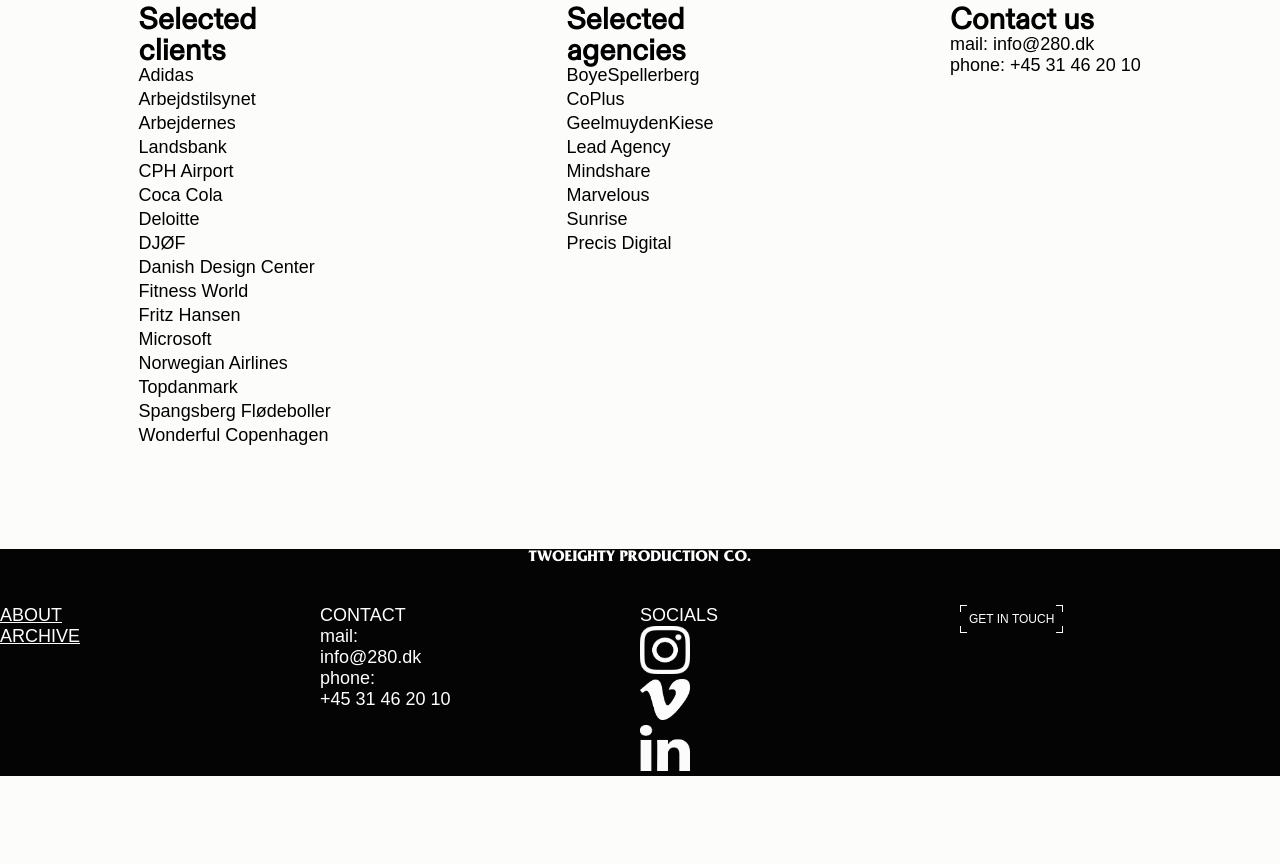
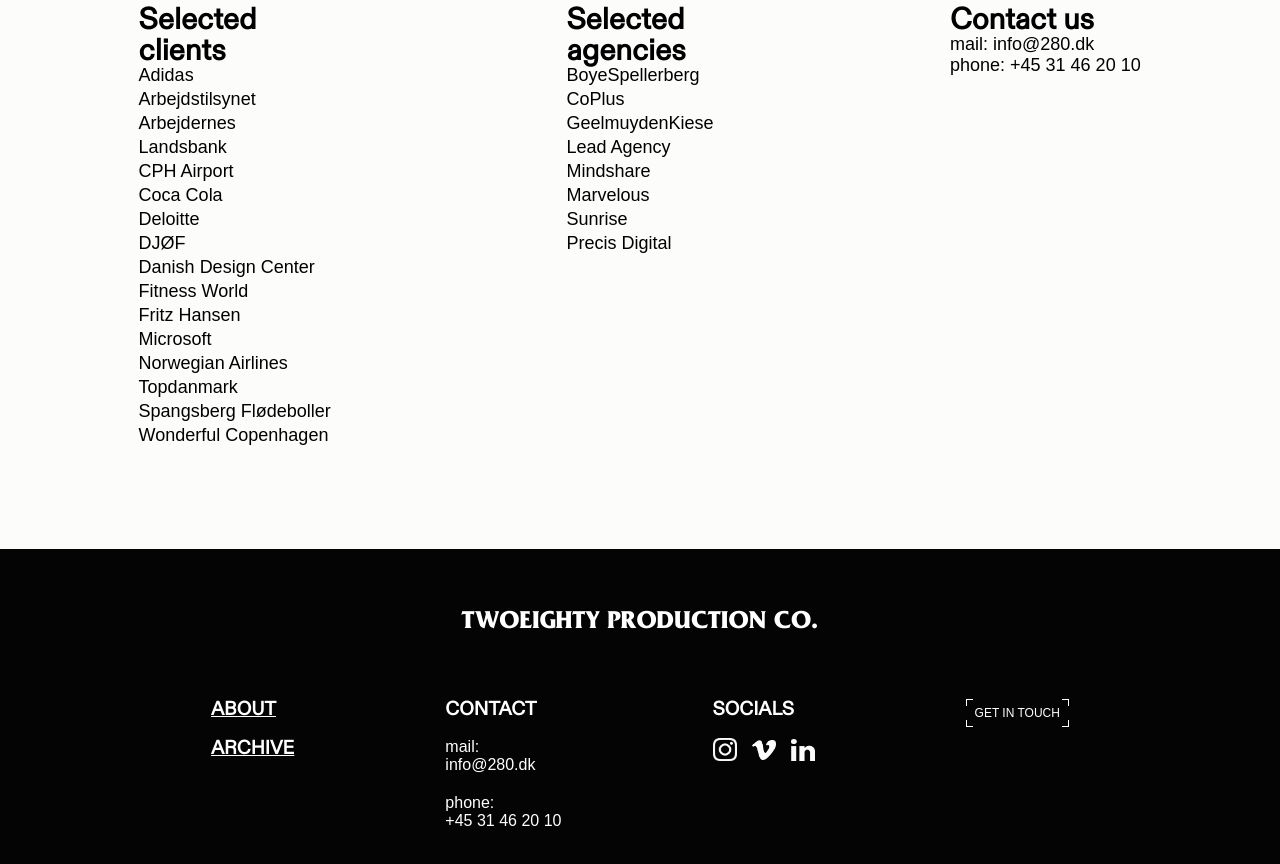
Before and after one commit to Fridalindbjerg/twoeighty, an Astro site: page /about in a window 1280 px wide. Shown: the part 1812-2676 px from the top of the page. Before the commit the page ends 2588 px from the top, so only its background shows below. Built offline with nearby package versions, Linux system fonts and the light colour scheme; Astro itself is replaced by a stand-in of ours.

Commit message:
adds footer changes

```diff
--- a/src/css/base.css
+++ b/src/css/base.css
@@ -23,7 +23,7 @@
   box-sizing: border-box;
 }
 
-body, h1, h2, h3, h4, p, ul, ol {
+body, h1, h2, h3, h4, h5, h6, p, ul, ol {
   margin: 0;
   padding: 0;
 }
@@ -43,7 +43,7 @@ h1, h2 {
   font-family: var(--heading-font);
 }
 
-h3, h4, .title, .menu li, .span1 {
+h3, h4, h6, .title, .menu li, .span1 {
   font-family: var(--secondary-font);
 }
 
@@ -72,13 +72,15 @@ h2 {
 }
 
   h5 {
-    color: white;
-    font-family: Friz;
     text-transform: uppercase;
-    grid-column: 1 / span 3;
     text-align: center;
-    font-size: 15px;
     padding-bottom: 10px;
+    font-family: var(--heading-font);
+    font-size: clamp(1.5rem, 2vw, 2rem);
+  }
+
+  h6{
+  font-size: clamp(1rem, 1.5vw, 1.25rem);
   }
 
 .span1 {
@@ -102,25 +104,22 @@ a {
     color: white;
   }
 
-footer h5 {
-  font-family: var(--heading-font);
-  font-size: clamp(0.875rem, 1.25vw, 1.25rem);
-  text-transform: uppercase;
-  text-align: center;
-  padding-bottom: 10px;
-}
-
-footer p,
-footer a {
-  font-size: clamp(0.875rem, 1.5vw, 1.125rem);
+footer p{
+  font-size: clamp(0.875rem, 1.4vw, 1rem);
   font-family: var(--body-font);
-  color: white;
 }
 
 footer a{
   color: white;
 }
 
-  footer img {
-    width: 50px;
-  }
+.icon-container img {
+  width: 24px;
+  height: 24px;
+  object-fit: contain;
+  transition: transform 0.2s ease-in-out;
+}
+
+.icon-container img:hover {
+  transform: scale(1.2); /* zoom 20% op */
+}
--- a/src/layouts/Layout.astro
+++ b/src/layouts/Layout.astro
@@ -41,20 +41,22 @@ import ButtonFooter from "../components/ButtonFooter.astro";
     </main>
 
     <footer>
+      <article>
         <h5>Twoeighty production co.</h5>
 
         <div class="footer-grid">
           <div class="footer-container">
-          <a href="/about.astro">ABOUT</a>
-          <a href="/archive.astro">ARCHIVE</a>
+            <a href="/about.astro"><h6>ABOUT</h6></a>
+            <a href="/archive.astro"><h6>ARCHIVE</h6></a>
           </div>
           <div class="footer-container">
-          <p>CONTACT</p>
+            <h6>CONTACT</h6>
             <p>mail: <br />info@280.dk</p>
             <p>phone: <br />+45 31 46 20 10</p>
           </div>
           <div class="footer-container">
-          <p>SOCIALS</p>
+            <h6>SOCIALS</h6>
+            <div class="icon-container">
               <a href="https://www.instagram.com/280cph/"
                 ><img src="/insta_white.webp" alt="Instagram logo" /></a
               >
@@ -66,13 +68,14 @@ import ButtonFooter from "../components/ButtonFooter.astro";
                 ><img src="linkedin_white.webp" alt="LinkedIn logo" /></a
               >
             </div>
+          </div>
           <div class="button">
             <ButtonFooter />
           </div>
         </div>
+      </article>
     </footer>
   </body>
-</html>
 
   <style>
     /**** HEADER ****/
@@ -103,13 +106,30 @@ import ButtonFooter from "../components/ButtonFooter.astro";
     }
 
     /**** FOOTER ****/
+    footer {
+      padding: 60px;
+    }
+
+    h5 {
+      margin-bottom: 50px;
+      text-align: center;
+    }
     .footer-grid {
-    display: grid;
-    grid-template-columns: repeat(4, 1fr);
+      display: flex;
+      justify-content: space-evenly;
+      margin: 0 auto;
     }
 
     .footer-container {
       display: flex;
       flex-direction: column;
+      gap: 20px;
+    }
+
+    .icon-container {
+      display: flex;
+      flex-direction: row;
+      gap: 15px;
     }
   </style>
+</html>
```
Lines whose indentation alone changed are shown as unchanged.
